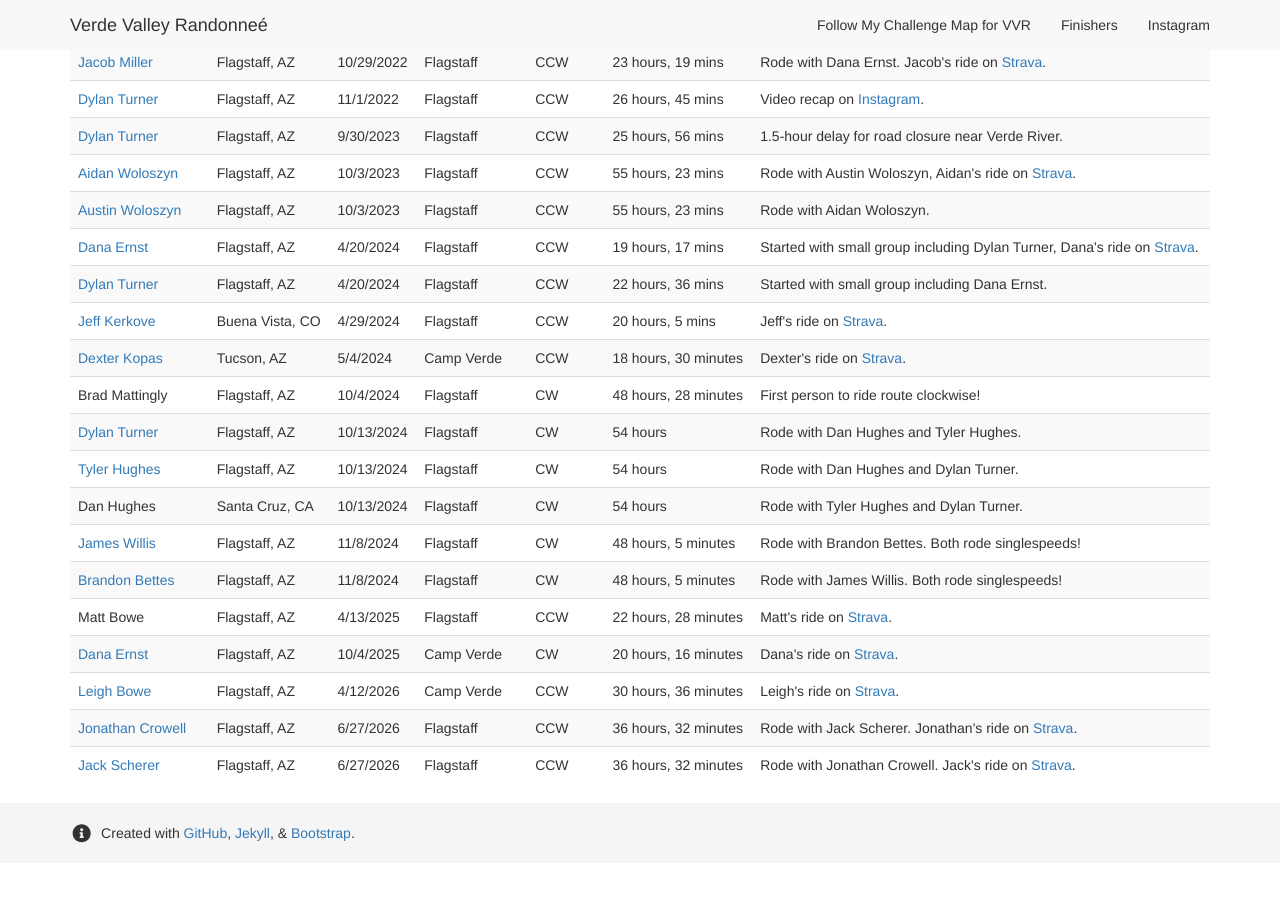
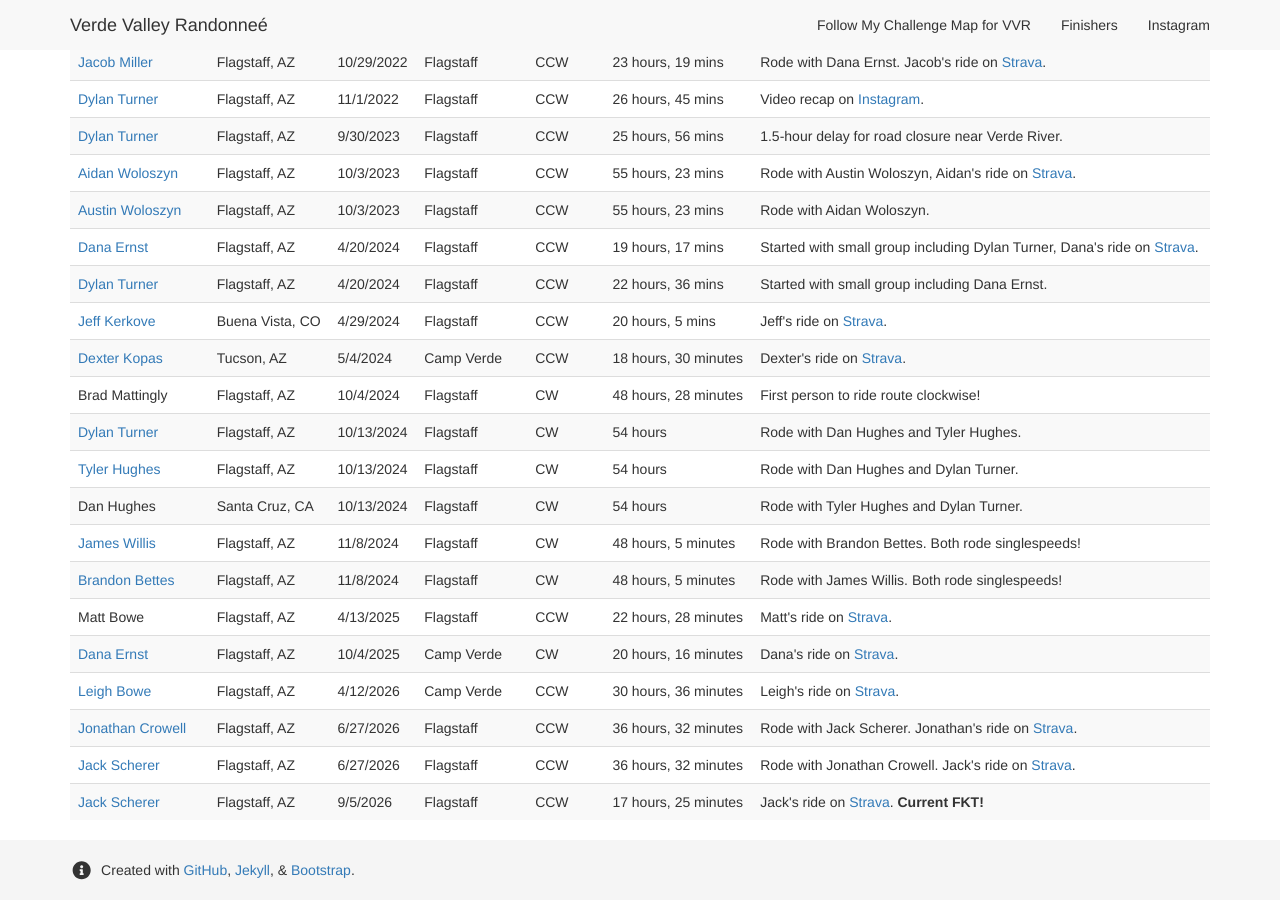
Before and after one commit to dcernst/VerdeValleyRandonnee, a Jekyll site: the page built from finishers.md, in a window 1280 px wide and 900 px high, scrolled down 501 px. Built offline with Jekyll 4.4.1, drawn with Linux system fonts in a browser that asks for light colours; nearby versions of some CDN libraries; before the commit the page ends 1364 px from its top, so only the background shows below that.

Commit message:
Update finishers.md

```diff
--- a/finishers.md
+++ b/finishers.md
@@ -134,6 +134,10 @@ Every finisher is eligible for a free Verde Valley Randonneé patch, which was d
 <td><a href="https://www.instagram.com/jack.scherer/">Jack Scherer</a></td> <td>Flagstaff, AZ</td> <td>6/27/2026</td> <td>Flagstaff</td> <td>CCW</td> <td>36 hours, 32 minutes</td> <td>Rode with Jonathan Crowell. Jack's ride on <a href="https://www.strava.com/activities/19098773018">Strava</a>.</td>
 </tr>
 
+<tr>
+<td><a href="https://www.instagram.com/jack.scherer/">Jack Scherer</a></td> <td>Flagstaff, AZ</td> <td>9/5/2026</td> <td>Flagstaff</td> <td>CCW</td> <td>17 hours, 25 minutes</td> <td>Jack's ride on <a href="https://www.strava.com/activities/20062337091">Strava</a>. <b>Current FKT!</b></td>
+</tr>
+
 </tbody>
 </table>
 </div>
```
